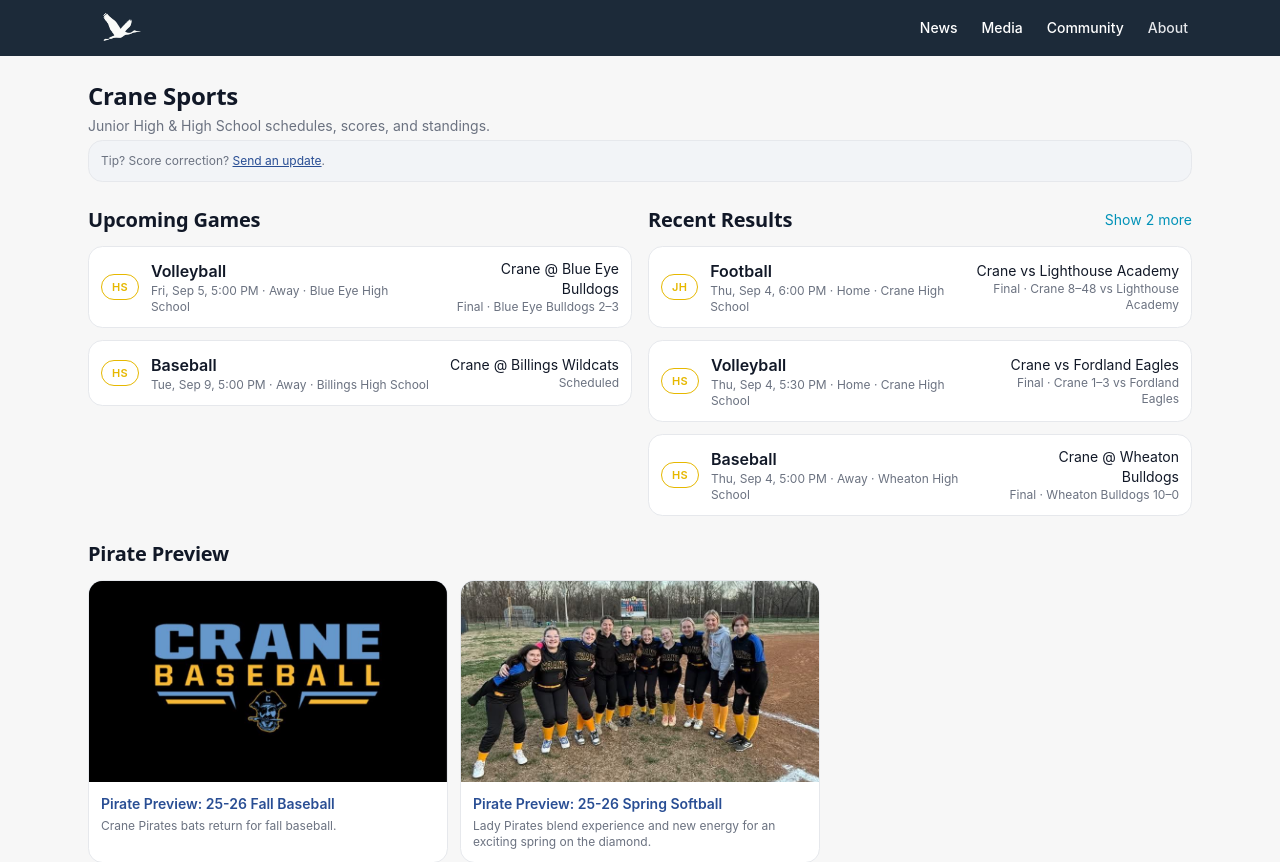
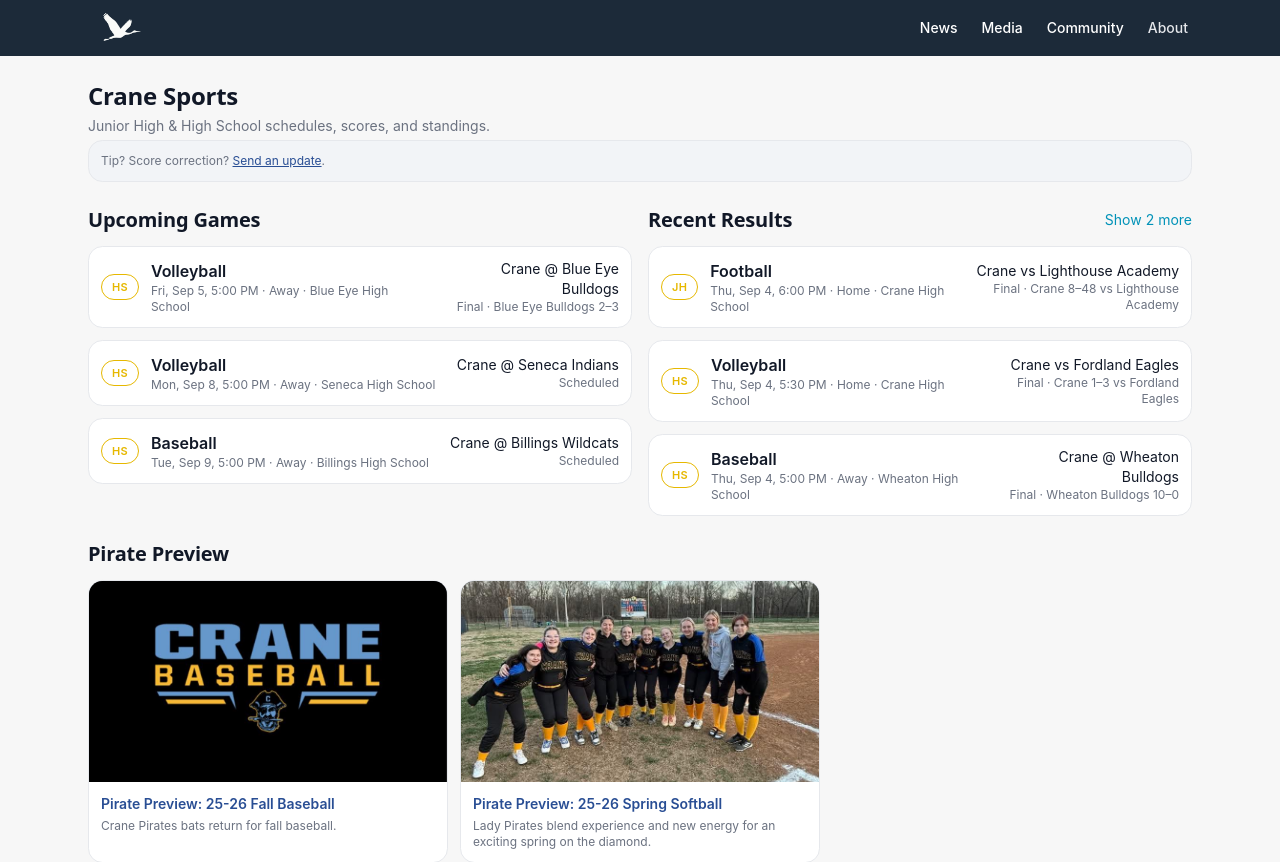
Before and after one commit to WarmMilkCodes/crane-news, a Next.js app: page /sports in a window 1280 px wide. Shown: the top 862 px of the page. Built offline with nearby package versions, Linux system fonts and the light colour scheme.

Commit message:
add upcoming vb game

```diff
--- a/src/data/sports.ts
+++ b/src/data/sports.ts
@@ -97,6 +97,16 @@ export const games: Game[] = [
     notes: "Crane HS volleyball won against Blue Eye 3-2 on September 5. The team is now 1-2 on the season."
   },
   {
+    id: "2025-09-08-vb-seneca",
+    date: "2025-09-08T17:00",
+    level: "HS",
+    sport: "Volleyball",
+    opponent: "Seneca Indians",
+    home: false,
+    venue: "Seneca High School",
+    status: "Scheduled",
+  },
+  {
     id: "2025-09-09-bsb-hs-billings",
     date: "2025-09-09T17:00",
     level: "HS",
```
